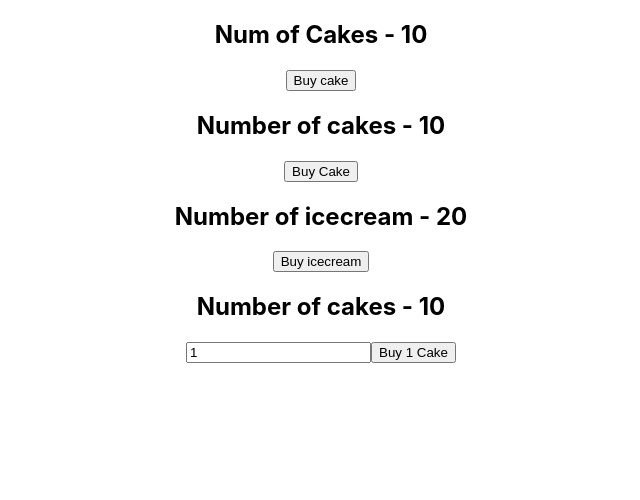
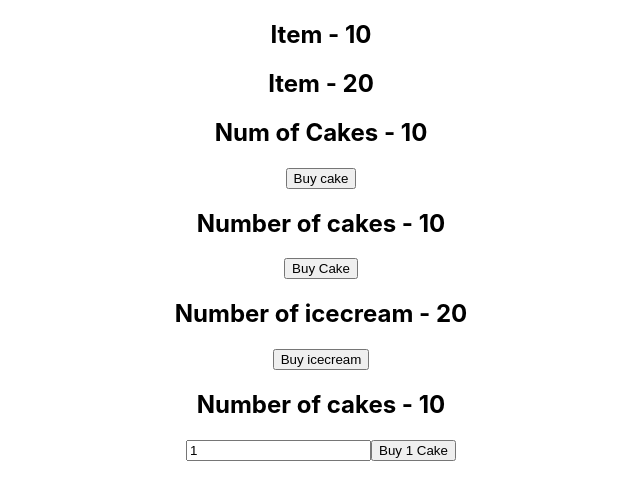
Before and after one commit to sahatilfat/react-redux-demo, a React (Create React App) app: page / in a window 1280 px wide. Shown: the top 500 px of the page, without its empty margins (319-959 px from the left). Built offline with nearby package versions, Linux system fonts and the light colour scheme.

Commit message:
mapStateToProps

```diff
--- a/src/App.js
+++ b/src/App.js
@@ -6,11 +6,14 @@
 import HooksCakeContainer from "./components/HooksCakeContainer";
 import IceCreamContainer from "./components/IceCreamContainer";
 import NewCakeContainer from "./components/NewCakeContainer";
+import ItemContainer from "./components/ItemContainer";
 
 function App() {
   return (
     <Provider store={store}>
       <div className="App">
+        <ItemContainer cake />
+        <ItemContainer />
         <HooksCakeContainer />
         <CakeContainer />
         <IceCreamContainer />
--- /dev/null
+++ b/src/components/ItemContainer.js
@@ -0,0 +1,22 @@
+import React from "react";
+import { connect } from "react-redux";
+
+function ItemContainer(props) {
+  return (
+    <div>
+      <h2>Item - {props.item} </h2>
+    </div>
+  );
+}
+
+const mapStateToProps = (state, ownProps) => {
+  const itemState = ownProps.cake
+    ? state.cake.numOfCakes
+    : state.iceCream.numOfIceCreams;
+
+  return {
+    item: itemState,
+  };
+};
+
+export default connect(mapStateToProps)(ItemContainer);
```
